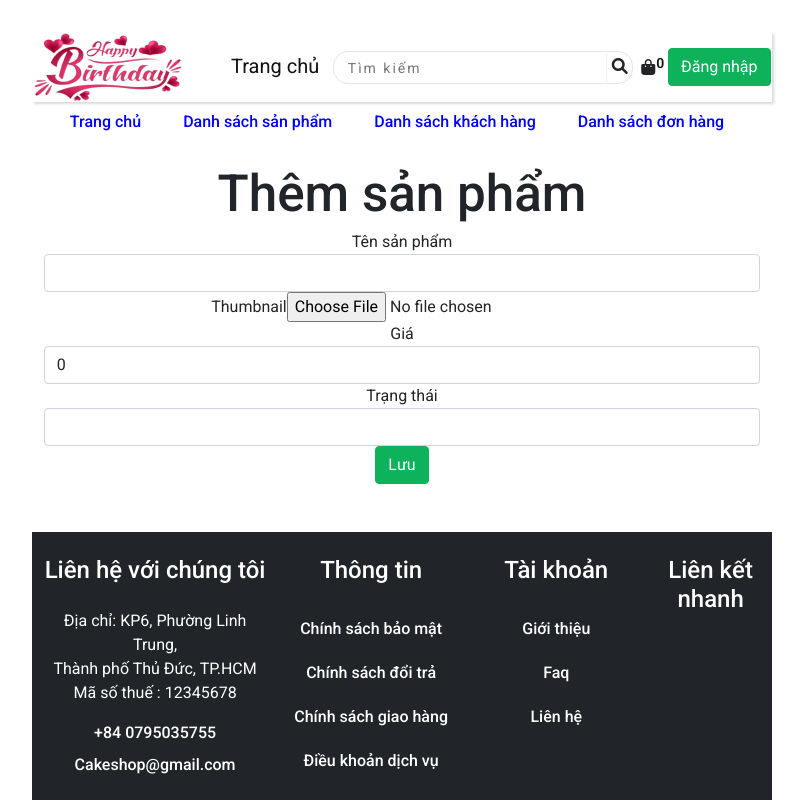
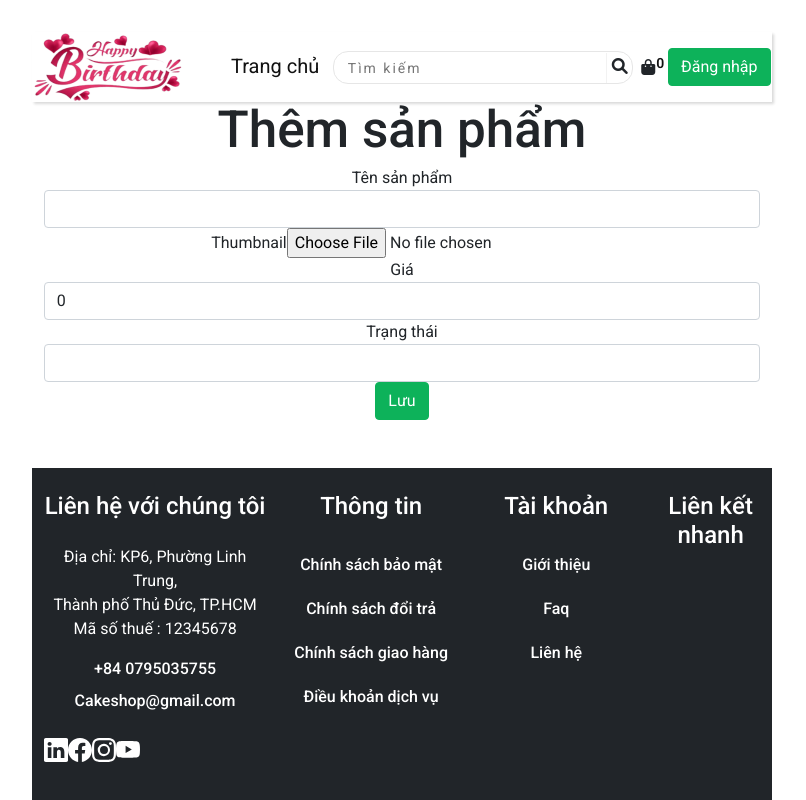
Before and after one commit to PhamNguyenDucThienJB/CDWeb_2024, a React (Vite) app in the folder fe-ts/: page /admin/addProduct in a window 1280 px wide. Shown: the top 800 px of the page, without its empty margins (238-1044 px from the left). Built offline with nearby package versions, Linux system fonts and the light colour scheme.

Commit message:
Update fix_AddProduct and Update Product

```diff
--- a/fe-ts/src/pages/Admin/Product/ProductForm.tsx
+++ b/fe-ts/src/pages/Admin/Product/ProductForm.tsx
@@ -1,6 +1,5 @@
 import React, { useState, useEffect } from 'react';
 import { useNavigate, useParams } from 'react-router-dom';
-import { Link } from 'react-router-dom';
 import axios from 'axios';
 
 export interface Product {
@@ -60,7 +59,7 @@ const ProductForm = () => {
           'Accept': 'application/json',
         },
       });
-      navigate('/');
+      navigate('/admin/listProduct');
     } catch (error) {
       console.log('Error adding/updating product:', error);
     }
@@ -68,30 +67,6 @@ const ProductForm = () => {
 
   return (
     <div className="container">
-      <nav style={{ display: 'ruby-text' }}>
-                <ul className="nav-list">
-                    <li className="nav-item">
-                        <Link to="/admin" className="nav-link">
-                            Trang chủ
-                        </Link>
-                    </li>
-                    <li className="nav-item">
-                        <Link to="/admin/listProduct" className="nav-link">
-                            Danh sách sản phẩm
-                        </Link>
-                    </li>
-                    <li className="nav-item">
-                        <Link to="/admin/listCustomer" className="nav-link">
-                            Danh sách khách hàng
-                        </Link>
-                    </li>
-                    <li className="nav-item">
-                        <Link to="/admin/listOrder" className="nav-link">
-                            Danh sách đơn hàng
-                        </Link>
-                    </li>
-                </ul>
-            </nav>
       <h1>{id ? 'Cập nhật sản phẩm' : 'Thêm sản phẩm'}</h1>
       <form onSubmit={handleSubmit}>
         <div className="form-group">
```
